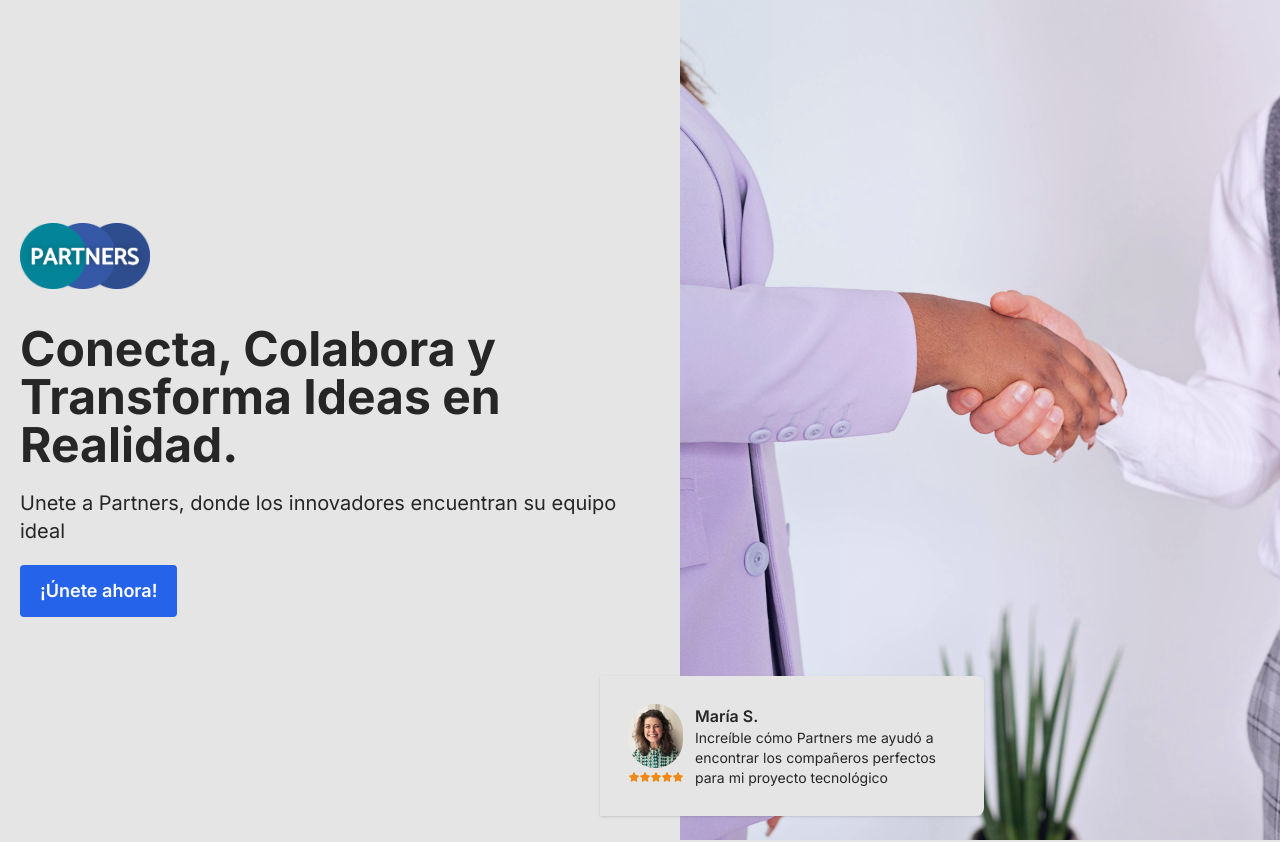
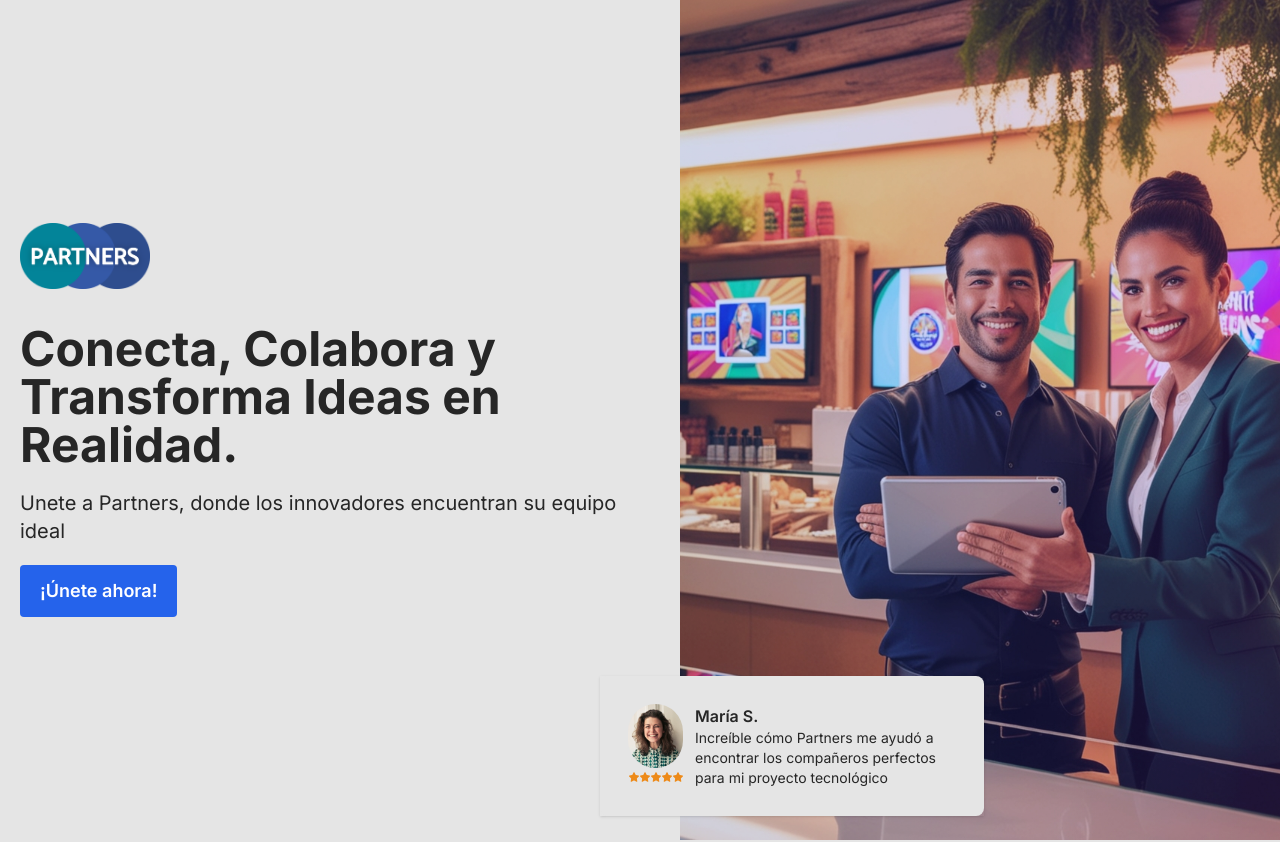
Before and after one commit to and27/partners, a Next.js app: page / in a window 1280 px wide. Shown: the top 842 px of the page. Built offline with nearby package versions, Linux system fonts and the light colour scheme.

Commit message:
update hero background image

```diff
--- a/src/app/page.tsx
+++ b/src/app/page.tsx
@@ -43,10 +43,10 @@
           </div>
           <div className="hidden md:block absolute w-1/2 h-full -right-10 bg-gradient-to-r from-blue-600 to-violet-600">
             <Image
-              src="/back1.jpg"
-              alt="Next.js logo"
+              src="/back2.jpg"
+              alt=""
               fill
-              className="object-cover w-full h-full opacity-90"
+              className="object-cover w-full h-full opacity-80"
             />
             <div className="bg-neutral-200 text-neutral-800 rounded-lg z-10 absolute w-96 bottom-6 -left-20">
               <TestimonialCard testimonial={testimonial} />
```
Also changed, not shown: public/back2.jpg (added).
